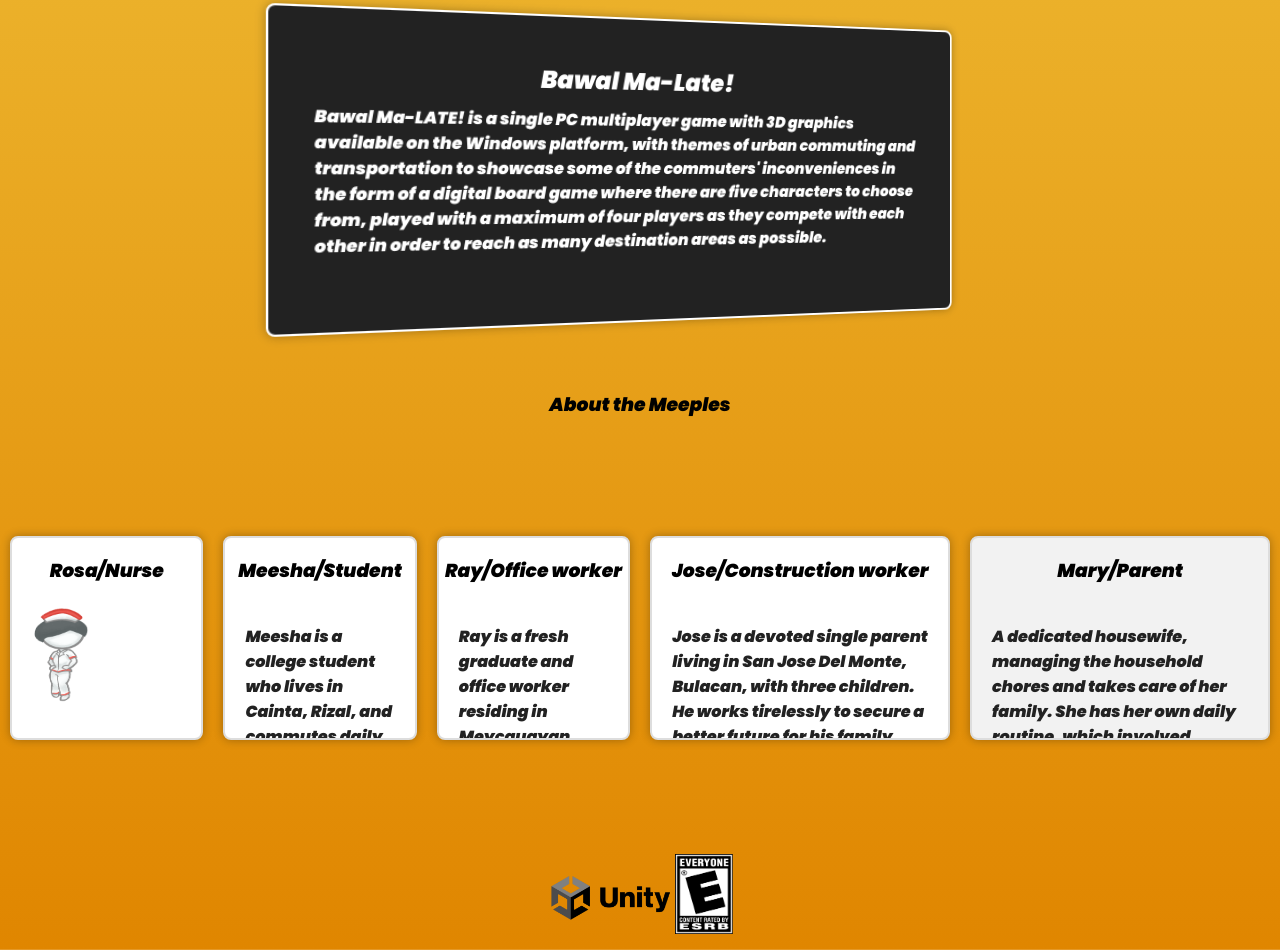
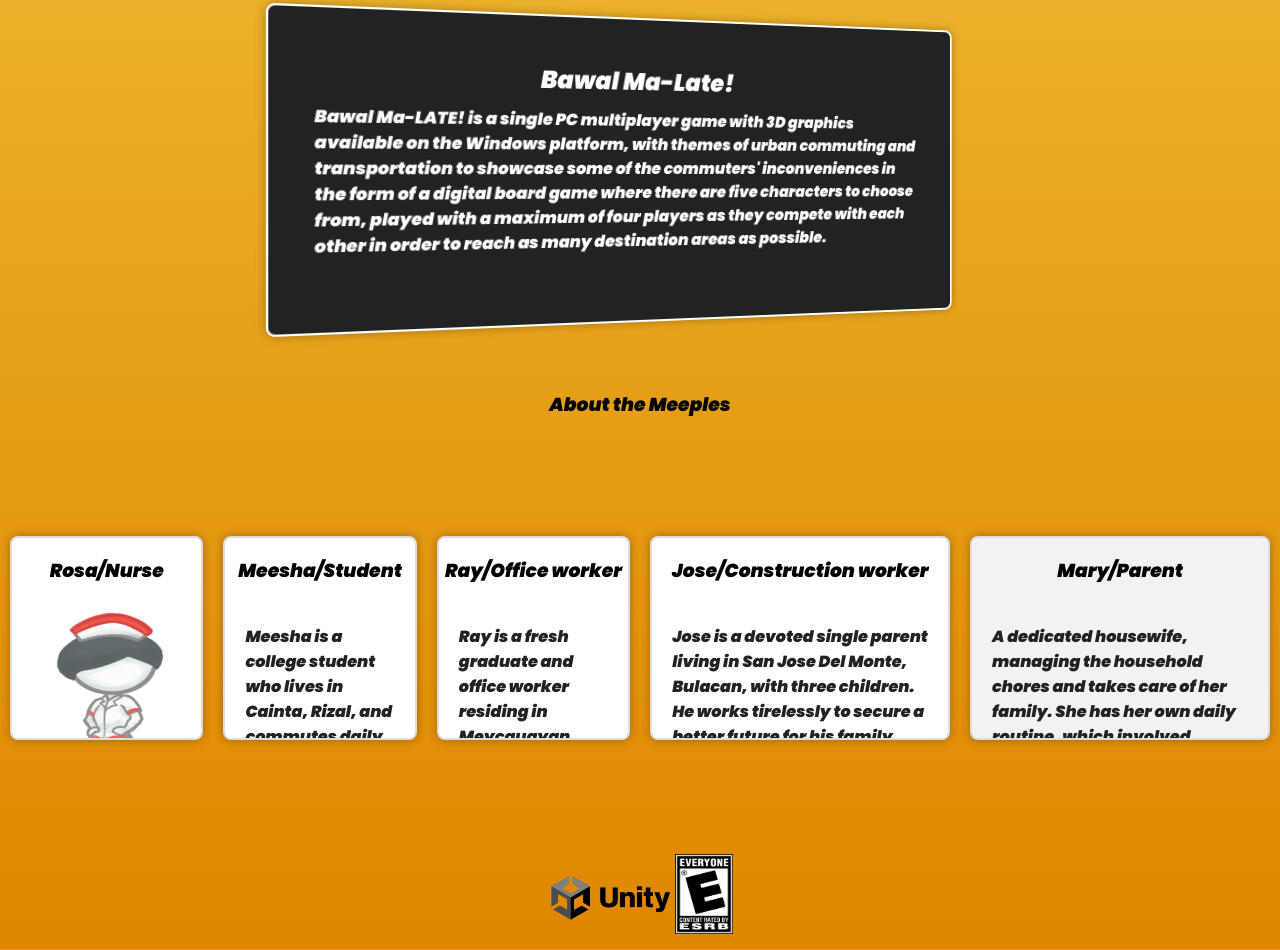
Before and after one commit to BawalMaLate/BawalMaLate.github.io, a plain HTML site: page Index2.html in a window 1280 px wide. Shown: the part 327-1277 px from the top of the page. Drawn offline with Linux system fonts and the light colour scheme.

Commit message:
Update Index2.html

```diff
--- a/Index2.html
+++ b/Index2.html
@@ -41,7 +41,10 @@
                 <div class = "container">
                     <div class = "nurse">
                         <h3>Rosa/Nurse</h3>
-                            <img src = "nurse.png" alt ="Rosa" width = "100" height = "100">
+                            <div style="text-align: center;">
+                              <img src = "nurse.png" alt ="Rosa" width = "200" height = "200">
+                            </div>
+
                             <p class="padding10"> Rosa is an experienced nurse who commutes daily from her residence in Calamba, Laguna
                                 to her workplace in Quezon City. She has been making this commute for the past 27 years.
                                  However, today is different as there is an urgent emergency, and assistance is sought to
```
